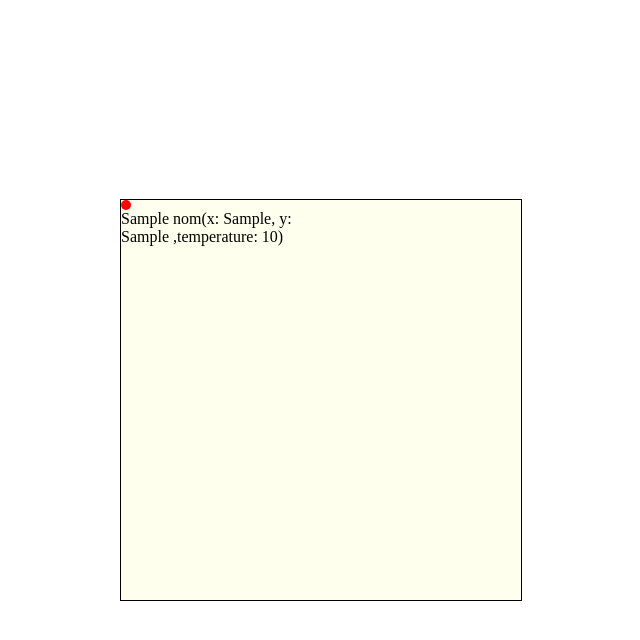
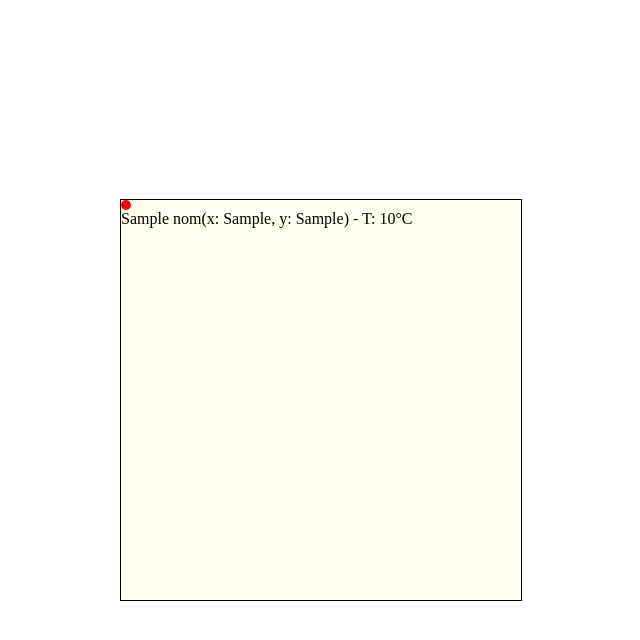
Before and after one commit to petitlang/I2-Gr1-Porjet_mqtt_arduino_web, a Flask app: template WebInterface/templates/position.html in a window 1280 px wide. Shown: the top 640 px of the page, without its empty margins (319-959 px from the left). Run offline with Flask 3, Linux system fonts and the light colour scheme; the template is opened without the code that fills it: most values are stand-ins (such as "Sample title", 1, 10 or a date in 2020).

Commit message:
temperature

```diff
--- a/PythonCode/EmulateurCollier.py
+++ b/PythonCode/EmulateurCollier.py
@@ -7,7 +7,9 @@ import json
 def genere_msg(id):
     x = random.randint(-250,250)
     y = random.randint(-250,250)
-    return f"{id}:{x}:{y}"
+    t = random.randrange(38,50)
+    temp = f"T={t}"
+    return f"{id}:{x}:{y}:{temp}"
 
 
 def ajoute_json(msg):
--- a/WebInterface/app.py
+++ b/WebInterface/app.py
@@ -10,11 +10,11 @@ db_path = 'animal_tracking.db'
 def get_animal_data():
     conn = sqlite3.connect(db_path)
     c = conn.cursor()
-    c.execute("SELECT name, x, y FROM animal_data WHERE name='Panda'")
+    c.execute("SELECT name, x, y ,temperature FROM animal_data WHERE name='Panda'")
     data = c.fetchone()
     conn.close()
     if data:
-        return {'name': data[0], 'x': data[1], 'y': data[2] ,'temperature':data[3]}
+        return {'name': data[0], 'x': data[1], 'y': data[2],'temperature': data[3]}
     return None
 
 @app.route('/')
--- a/WebInterface/templates/position.html
+++ b/WebInterface/templates/position.html
@@ -22,7 +22,7 @@
     position: relative;
   }
   #position {
-    width: 200px;
+    width: 350px;
     height: 50px;
     position: absolute;
   }
@@ -42,10 +42,11 @@
   <div id="bg">
     <div id="position">
       <div id="point"></div>
-      <div id="position-name">{{ nom }}(x: {{ x }}, y: {{ y }} ,temperature: {{temperature}})</div>
+      <div id="position-name">{{ nom }}(x: {{ x }}, y: {{ y }}) - T: {{temperature}}°C</div>
+      <div id="warning"></div>
     </div>
   </div>
-  <div id="warning"></div>
+
 
 <script>
   const position = document.getElementById('position');
```
